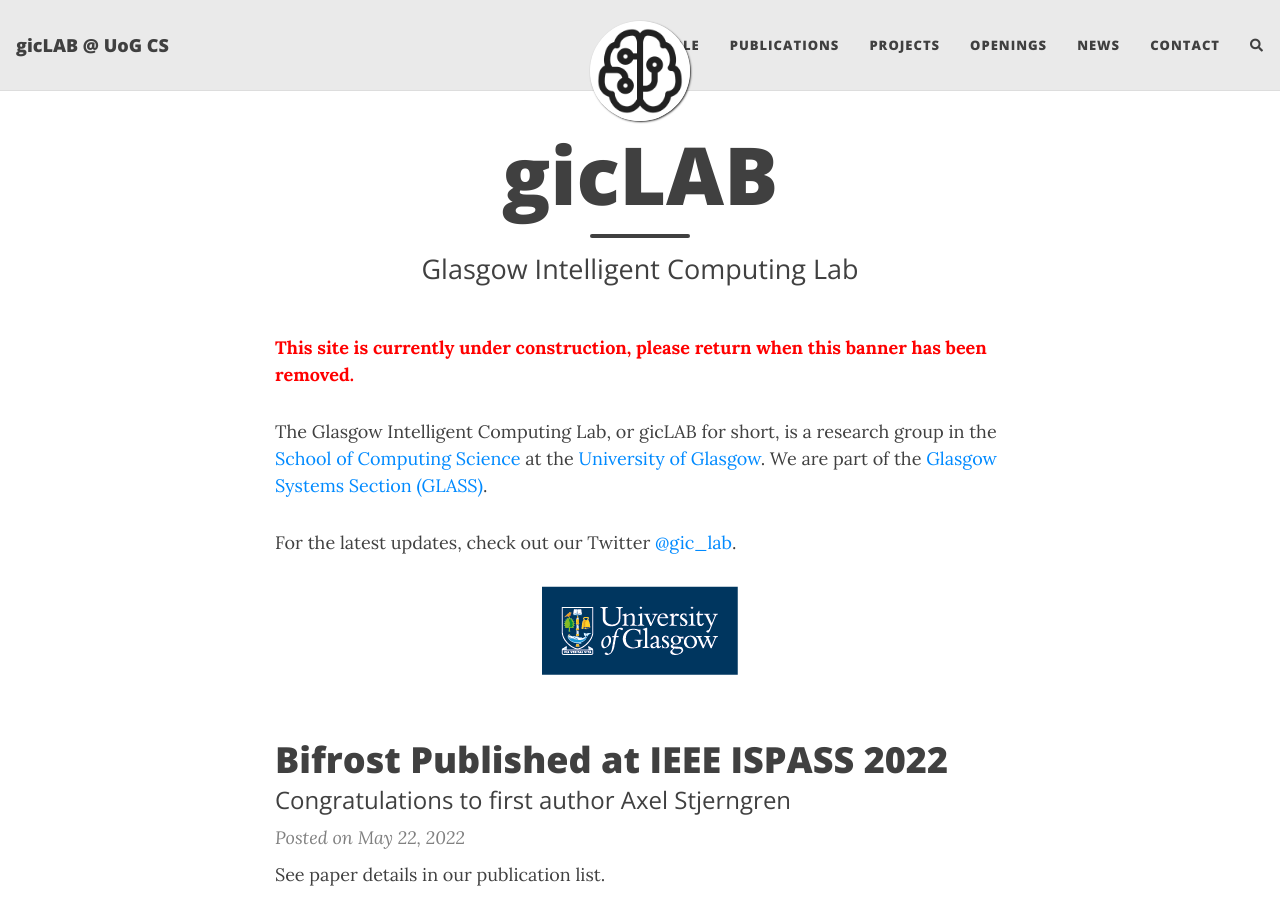
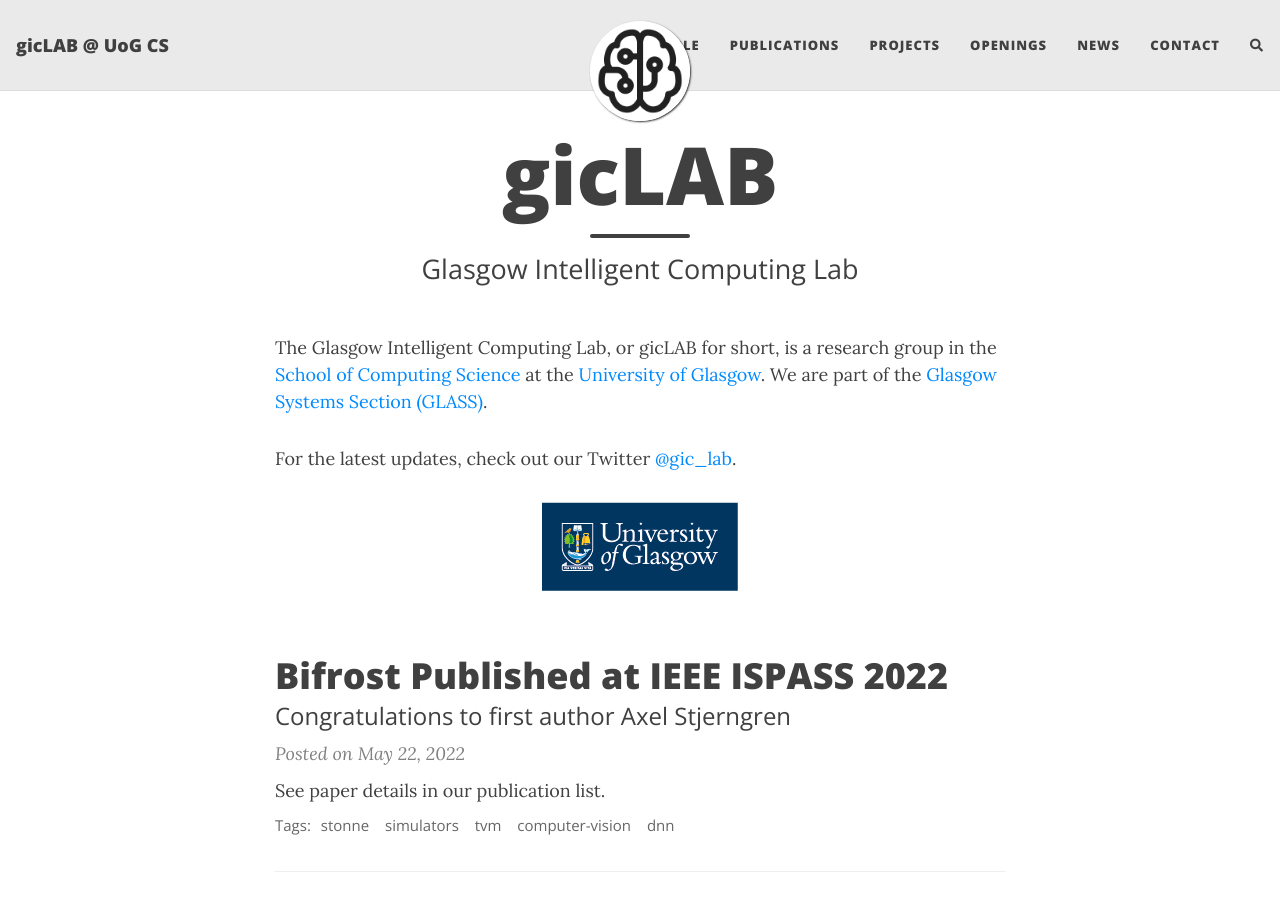
Before and after one commit to gicLAB/gicLAB.github.io, a Jekyll site: the page built from index.md, in a window 1280 px wide and 900 px high. Built offline with Jekyll 4.4.1, drawn with Linux system fonts in a browser that asks for light colours; nearby versions of some CDN libraries; the list of posts is cut into pages by our own code; comment, search, counter and statistics services are not loaded.

Commit message:
Update index.md

```diff
--- a/index.md
+++ b/index.md
@@ -3,8 +3,6 @@
 title: gicLAB
 subtitle: Glasgow Intelligent Computing Lab
 ---
-
-<span style="color:red"> **This site is currently under construction, please return when this banner has been removed.**</span>
 
 
 The Glasgow Intelligent Computing Lab, or gicLAB for short, is a research group in the [School of Computing Science](https://www.gla.ac.uk/schools/computing/) at the [University of Glasgow](https://www.gla.ac.uk/).  We are part of the [Glasgow Systems Section (GLASS)](https://www.gla.ac.uk/schools/computing/research/researchsections/systems-section/#overview).
```
